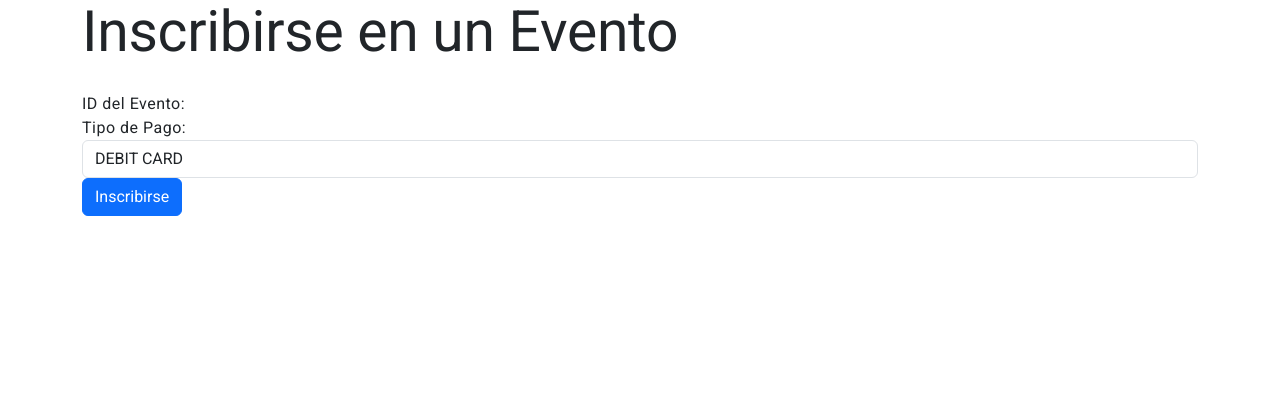
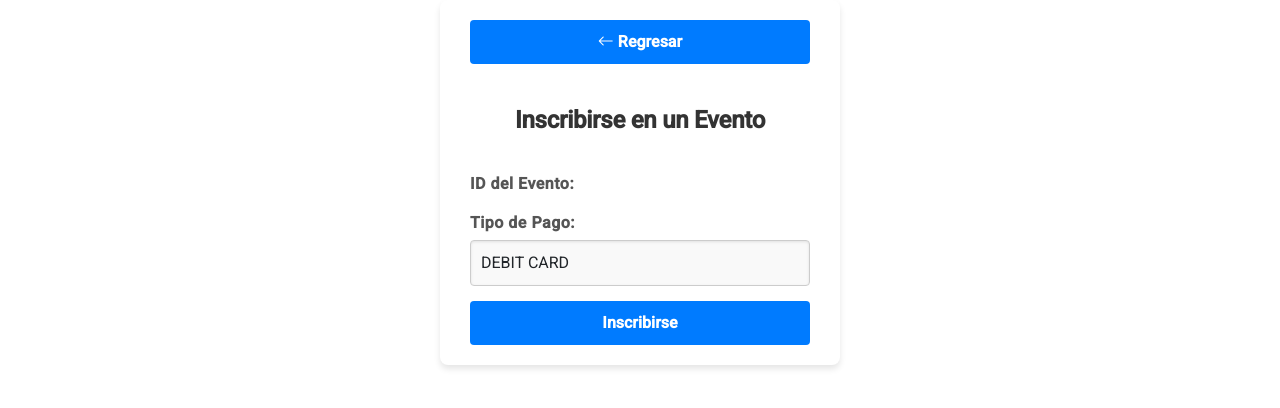
Before and after one commit to Tech-Community-Peru/tech-events-front, an Angular app: page /events/1/inscribirse in a window 1280 px wide. Shown: the top 408 px of the page. Built offline with nearby package versions, Linux system fonts and the light colour scheme.

Commit message:
Diseños de inscripcion-compra-evento.component

```diff
--- a/src/app/pages/event-detail/event-detail.component.html
+++ b/src/app/pages/event-detail/event-detail.component.html
@@ -3,7 +3,7 @@
     <!-- Botón para regresar -->
     <div class="mb-4">
       <button class="btn btn-danger" (click)="goBack()">
-        <i class="bi bi-arrow-left"></i> Regresar a la Lista de Eventos
+        <i class="bi bi-arrow-left"></i> Regresar
       </button>
     </div>
 
--- a/src/app/pages/inscripcion-compra-evento/inscripcion-compra-evento.component.css
+++ b/src/app/pages/inscripcion-compra-evento/inscripcion-compra-evento.component.css
@@ -0,0 +1,89 @@
+body {
+  font-family: Arial, sans-serif;
+  background: linear-gradient(to bottom, #dfe9f3, #ffffff);
+  margin: 0;
+  padding: 0;
+  display: flex;
+  justify-content: center;
+  align-items: center;
+  height: 100vh;
+}
+
+.container {
+  background: #ffffff;
+  border-radius: 8px;
+  box-shadow: 0 4px 6px rgba(0, 0, 0, 0.1);
+  padding: 20px 30px;
+  max-width: 400px;
+  width: 100%;
+}
+
+h1 {
+  font-size: 24px;
+  font-weight: bold;
+  text-align: center;
+  margin-bottom: 20px;
+  color: #333;
+}
+
+.form-group {
+  margin-bottom: 15px;
+}
+
+label {
+  display: block;
+  font-weight: bold;
+  margin-bottom: 5px;
+  color: #555;
+}
+
+select {
+  width: 100%;
+  padding: 10px;
+  font-size: 16px;
+  border: 1px solid #ccc;
+  border-radius: 4px;
+  background-color: #f9f9f9;
+  box-shadow: inset 0 1px 3px rgba(0, 0, 0, 0.1);
+  outline: none;
+  transition: border-color 0.3s ease;
+}
+
+select:focus {
+  border-color: #007bff;
+}
+
+button {
+  width: 100%;
+  padding: 10px 15px;
+  font-size: 16px;
+  font-weight: bold;
+  color: #fff;
+  background-color: #007bff;
+  border: none;
+  border-radius: 4px;
+  cursor: pointer;
+  transition: background-color 0.3s ease;
+}
+
+button:hover {
+  background-color: #0056b3;
+}
+
+button:disabled {
+  background-color: #ccc;
+  cursor: not-allowed;
+}
+
+.alert {
+  padding: 10px 15px;
+  border-radius: 4px;
+  font-size: 14px;
+  color: #004085;
+  background-color: #cce5ff;
+  border: 1px solid #b8daff;
+}
+
+.mt-3 {
+  margin-top: 15px;
+}
--- a/src/app/pages/inscripcion-compra-evento/inscripcion-compra-evento.component.html
+++ b/src/app/pages/inscripcion-compra-evento/inscripcion-compra-evento.component.html
@@ -1,4 +1,11 @@
 <div class="container">
+
+  <div class="mb-4">
+    <button class="btn btn-danger" [routerLink]="'/events/:id'">
+      <i class="bi bi-arrow-left"></i> Regresar
+    </button>
+  </div>
+
   <h1>Inscribirse en un Evento</h1>
   <form [formGroup]="inscripcionForm" (ngSubmit)="onSubmit()">
     <div class="form-group">
```
